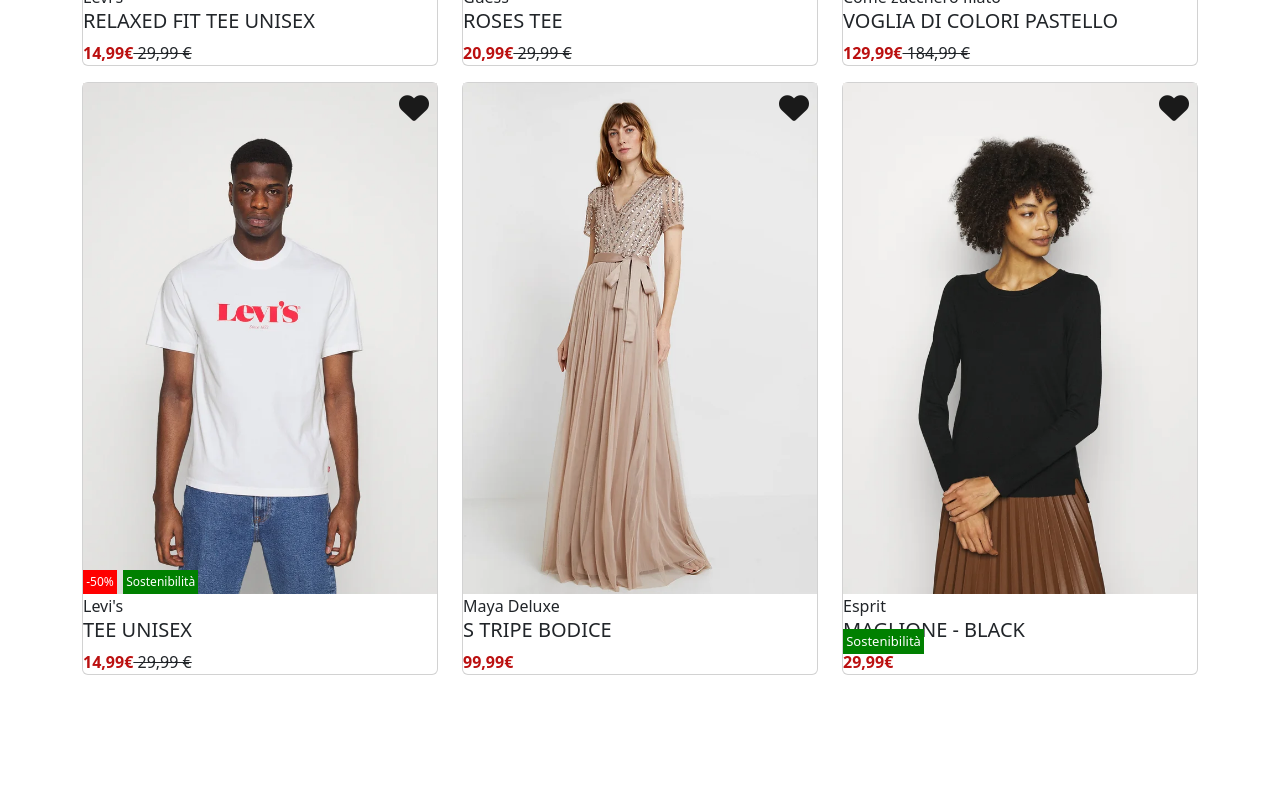
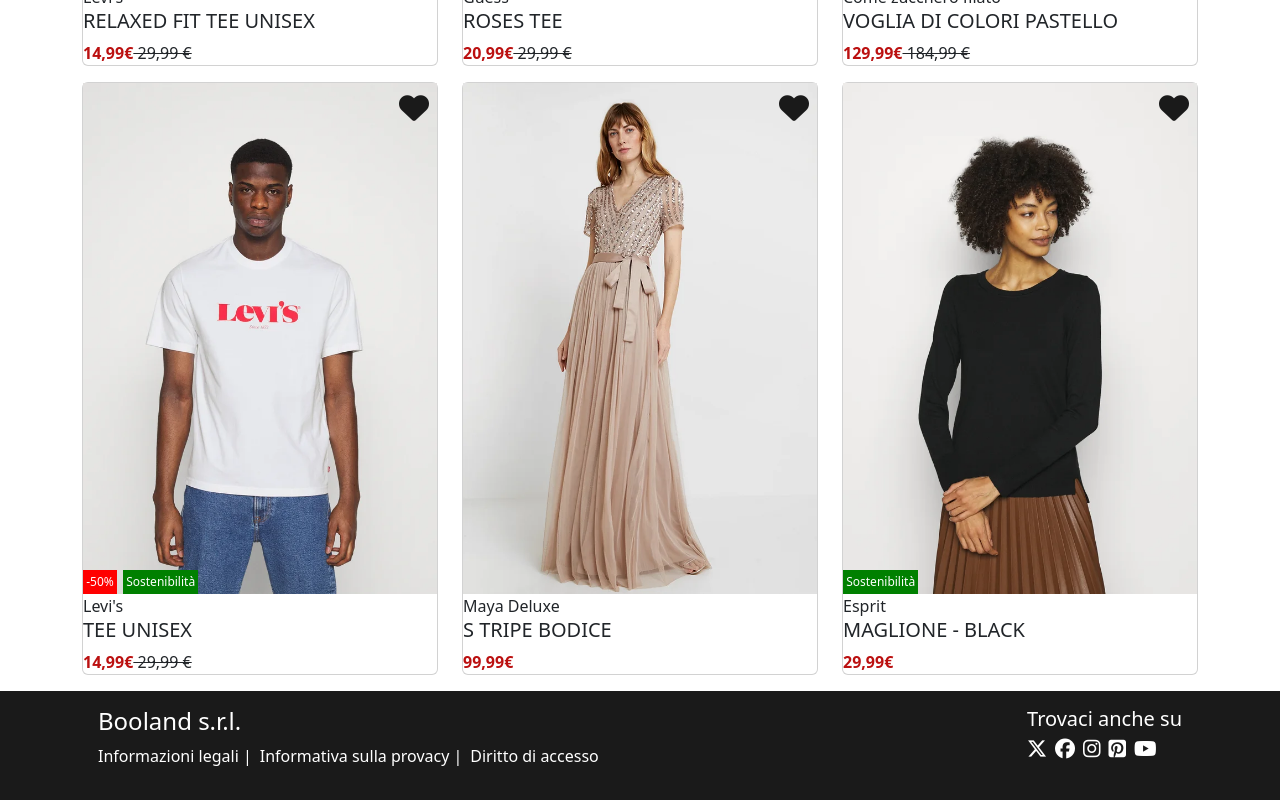
Before and after one commit to ghiottoandrea/vite-boolando, a Vue app: page / in a window 1280 px wide. Shown: the part 609-1409 px from the top of the page. Before the commit the page ends 1284 px from the top, so only its background shows below. Built offline with nearby package versions, Linux system fonts and the light colour scheme.

Commit message:
Add footer + footer scss

```diff
--- /dev/null
+++ b/src/assets/scss/partials/_footer.scss
@@ -0,0 +1,33 @@
+@use './variables' as *;
+
+footer {
+    background-color: $dark_color;
+    color: $lighter_color;
+}
+
+.credits {
+    display: flex;
+    justify-content: space-between;
+    padding: 1rem;
+}
+
+.info-links {
+    .links {
+        list-style: none;
+        display: flex;
+        gap: 0.5rem;
+        padding: 0;
+        a {
+            text-decoration: none;
+            color: $lighter_color;
+            padding-top: 0.3rem;
+        }
+    }
+}
+
+
+.social {
+    display: flex;
+    gap: 0.5rem;
+    font-size: 20px;
+}
--- a/src/assets/scss/partials/_main.scss
+++ b/src/assets/scss/partials/_main.scss
@@ -26,7 +26,8 @@
     z-index: 1;
 }
 
-.sostenibility {
+.sostenibility,
+.sostenibility-line {
     background-color: green;
     color: white;
     font-size: 12px;
@@ -38,17 +39,13 @@
 }
 
 .sostenibility-line {
-    background-color: green;
-    color: white;
-    font-size: small;
-    padding: 0.2rem;
-    position: absolute;
-    bottom: 20px;
+    bottom: 80px;
     left: 0;
 }
 
 
-.heart:hover, .red-mark {
+.heart:hover,
+.red-mark {
     color: rgb(187, 16, 16);
 }
 
@@ -58,13 +55,12 @@
 
 .card_top_back_image {
     display: none;
-  }
+}
 
-  .card:hover .card_top_front_image {
+.card:hover .card_top_front_image {
     display: none;
-  }
+}
 
-  .card:hover .card_top_back_image
-  {
+.card:hover .card_top_back_image {
     display: block;
-  }
+}
--- a/src/assets/scss/style.scss
+++ b/src/assets/scss/style.scss
@@ -4,3 +4,4 @@
 
 @use './partials/header';
 @use './partials/main';
+@use './partials/footer';
--- a/src/components/AppFooter.vue
+++ b/src/components/AppFooter.vue
@@ -1,13 +1,39 @@
 <script>
-export default{
+export default {
     name: `AppFooter`
 }
 </script>
 
 <template>
+    <footer class="mt-3">
+        <div class="container">
+            <div class="credits">
+
+                <div class="info-links">
+                    <h4>Booland s.r.l.</h4>
+                    <ul class="links">
+                        <li><a href="">Informazioni legali |</a></li>
+                        <li><a href="">Informativa sulla provacy |</a></li>
+                        <li><a href="">Diritto di accesso</a></li>
+                    </ul>
+                </div>
+
+                <div class="info-socials">
+                    <h5>Trovaci anche su</h5>
+                    <div class="social">
+                        <i class="fa-brands fa-x-twitter"></i>
+                        <i class="fa-brands fa-facebook"></i>
+                        <i class="fa-brands fa-instagram"></i>
+                        <i class="fa-brands fa-square-pinterest"></i>
+                        <i class="fa-brands fa-youtube"></i>
+                    </div>
+                </div>
+
+            </div>
+        </div>
+    </footer>
+    <!-- /#side_footer -->
 
 </template>
 
-<style>
-
-</style>
+<style></style>
```
